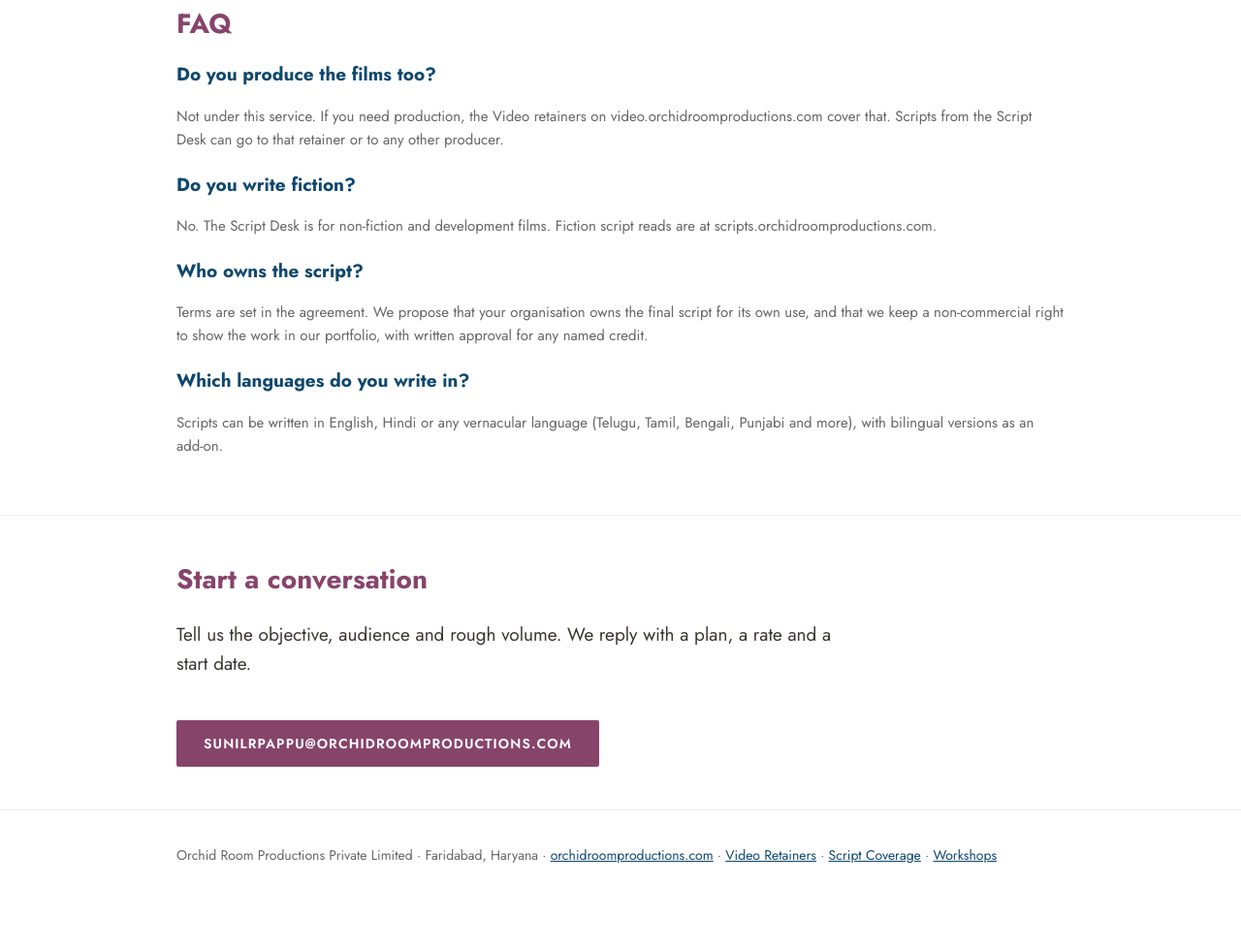
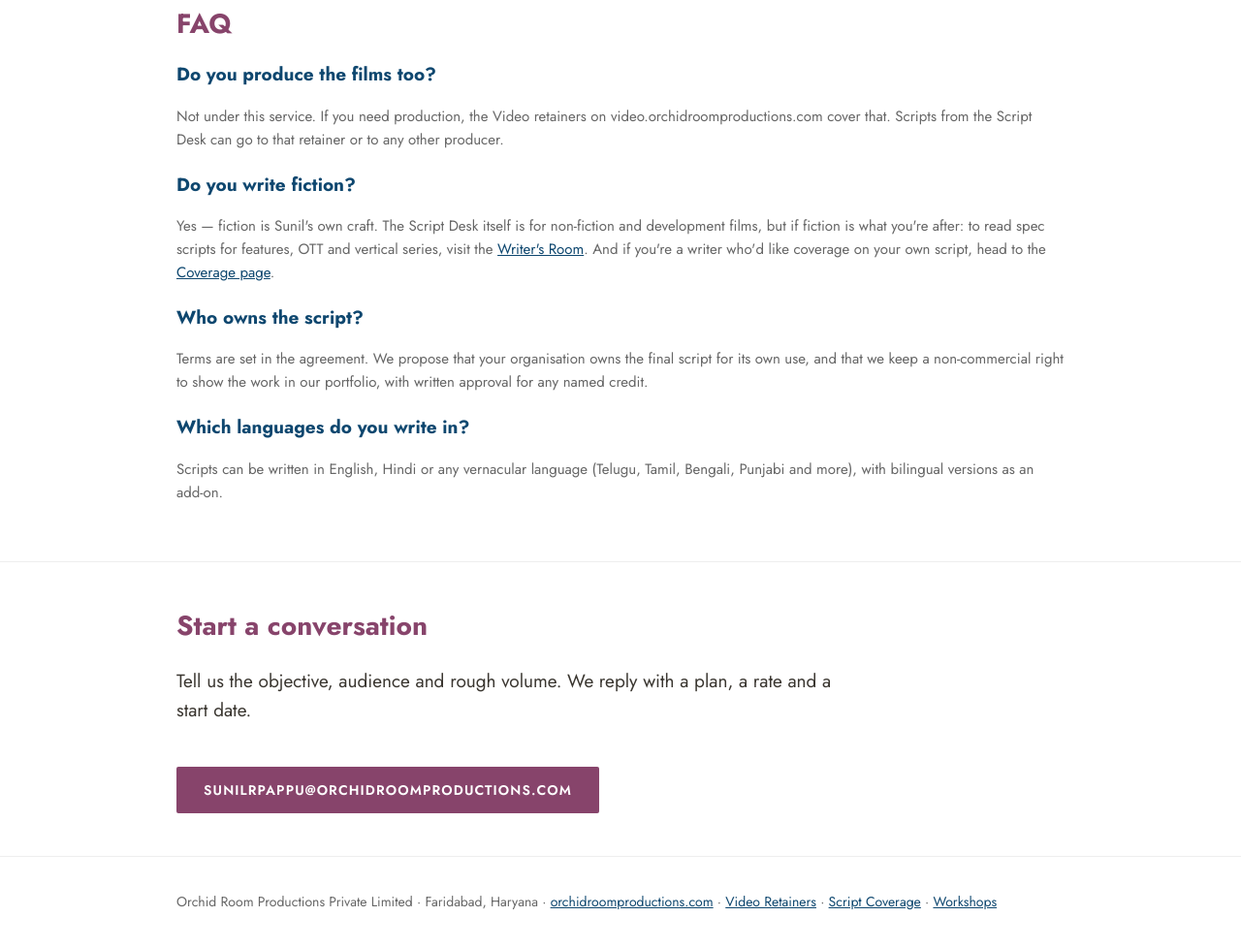
Before and after one commit to sunilrpappu-arch/orchidroom-scriptdesk, a plain HTML site: page index.html in a window 1280 px wide. Shown: the part 4757-5735 px from the top of the page at 97% size. Before the commit the page ends 5705 px from the top, so only its background shows below. Drawn offline with Linux system fonts and the light colour scheme.

Commit message:
Script Desk FAQ: reframe fiction answer to yes, link Writer's Room and Coverage
Co-Authored-By: Claude Opus 4.8 <noreply@anthropic.com>
Claude-Session: https://claude.ai/code/session_01MG4ACmNQ6Mc2yFovEAURHQ

```diff
--- a/index.html
+++ b/index.html
@@ -177,7 +177,7 @@ footer{padding:36px 0 56px;border-top:1px solid var(--line);font:14px 'Jost','Ce
     <h3>Do you produce the films too?</h3>
     <p class="muted">Not under this service. If you need production, the Video retainers on video.orchidroomproductions.com cover that. Scripts from the Script Desk can go to that retainer or to any other producer.</p>
     <h3 style="margin-top:20px">Do you write fiction?</h3>
-    <p class="muted">No. The Script Desk is for non-fiction and development films. Fiction script reads are at scripts.orchidroomproductions.com.</p>
+    <p class="muted">Yes &mdash; fiction is Sunil's own craft. The Script Desk itself is for non-fiction and development films, but if fiction is what you're after: to read spec scripts for features, OTT and vertical series, visit the <a href="https://orchidroomproductions.com/writers-room">Writer's Room</a>. And if you're a writer who'd like coverage on your own script, head to the <a href="https://scripts.orchidroomproductions.com">Coverage page</a>.</p>
     <h3 style="margin-top:20px">Who owns the script?</h3>
     <p class="muted">Terms are set in the agreement. We propose that your organisation owns the final script for its own use, and that we keep a non-commercial right to show the work in our portfolio, with written approval for any named credit.</p>
     <h3 style="margin-top:20px">Which languages do you write in?</h3>
```
